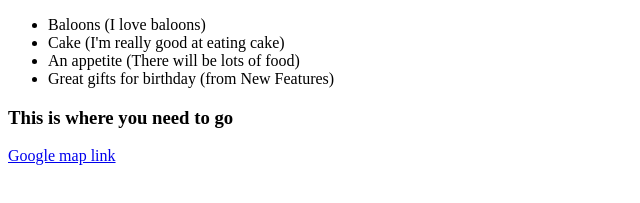
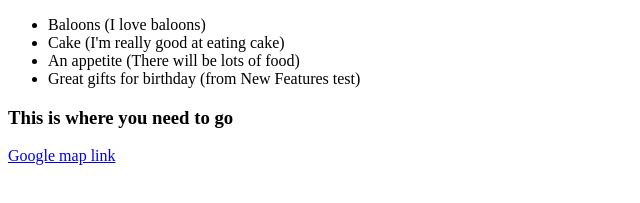
Before and after one commit to bogoyal/GIT-Projects, a plain HTML site: page index.html in a window 1280 px wide. Shown: the part 457-660 px from the top of the page, 0-640 px from the left. Drawn offline with Linux system fonts and the light colour scheme.

Commit message:
commit 3
Signed-off-by: Bhupendra Goyal <bogoyal@gmail.com>

```diff
--- a/index.html
+++ b/index.html
@@ -16,7 +16,7 @@
         An appetite (There will be lots of food)
     </li>
     <li>
-        Great gifts for birthday (from New Features)
+        Great gifts for birthday (from New Features test)
     </li>
 </ul>
 
```
